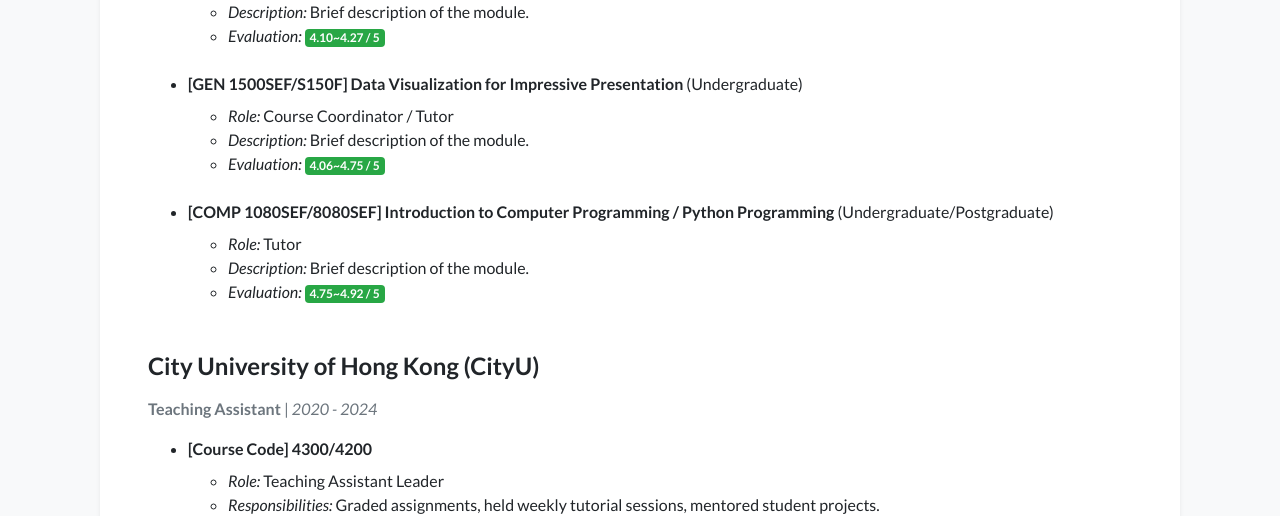
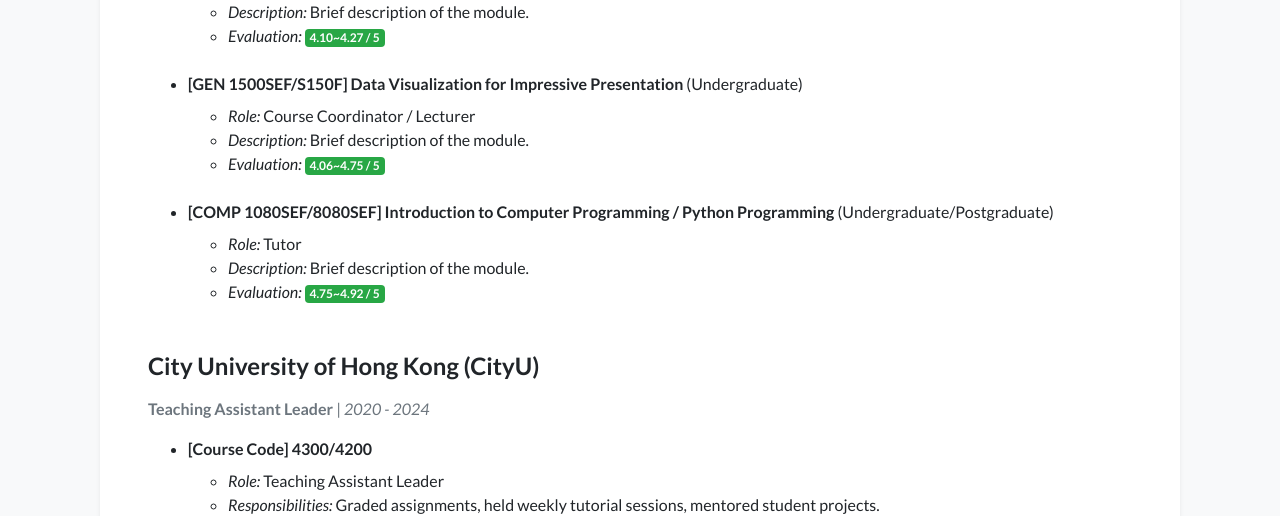
Before and after one commit to xiaoxuemakayley/xiaoxuemakayley.github.io, a Jekyll site: the page built from teaching.html, in a window 1280 px wide and 900 px high, scrolled down 504 px. Shown: the part 154-670 px from the top of the window. Built offline with Jekyll 4.4.1, drawn with Linux system fonts in a browser that asks for light colours; nearby versions of some CDN libraries; a style sheet for code colours, icons or effects is not loaded.

Commit message:
Update teaching.html

```diff
--- a/teaching.html
+++ b/teaching.html
@@ -48,7 +48,7 @@
             <li class="mb-4">
                 <strong>[GEN 1500SEF/S150F] Data Visualization for Impressive Presentation</strong> (Undergraduate)
                 <ul class="mt-2">
-                    <li><em>Role:</em> Course Coordinator / Tutor</li>
+                    <li><em>Role:</em> Course Coordinator / Lecturer</li>
                     <li><em>Description:</em> Brief description of the module.</li>
                     <li><em>Evaluation:</em> <span class="badge bg-success text-white">4.06~4.75 / 5</span></li>
                 </ul>
@@ -64,7 +64,7 @@
         </ul>
 
         <h4 class="mt-5 mb-3" style="font-weight: 600;">City University of Hong Kong (CityU)</h4>
-        <p class="text-secondary mb-3"><strong>Teaching Assistant</strong> | <em>2020 - 2024</em></p>
+        <p class="text-secondary mb-3"><strong>Teaching Assistant Leader</strong> | <em>2020 - 2024</em></p>
         <ul>
             <li>
                 <strong>[Course Code] 4300/4200</strong>
```
